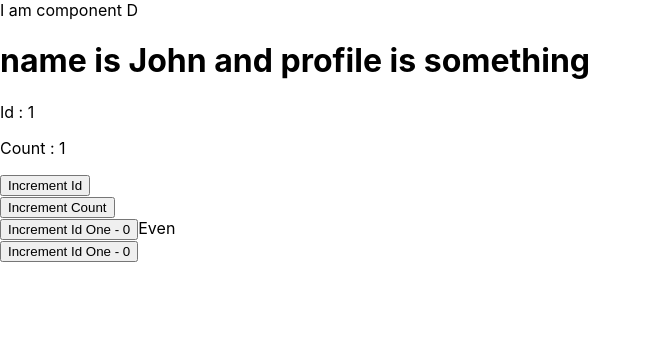
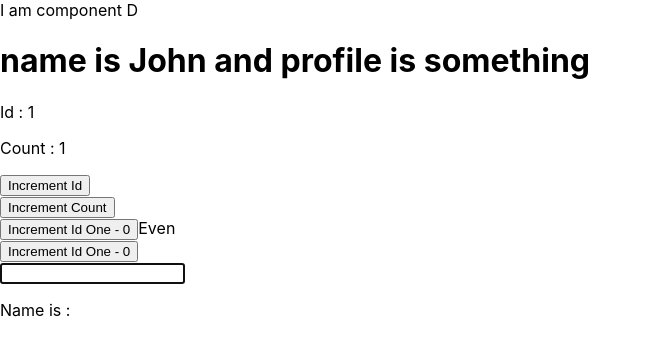
Before and after one commit to 1ibrahimtsc/prac-reactjs, a React (Create React App) app: page / in a window 1280 px wide. Shown: the top 356 px of the page, without its empty margins (0-651 px from the left). Built offline with nearby package versions, Linux system fonts and the light colour scheme.

Commit message:
useRef hook part1

```diff
--- a/src/App.js
+++ b/src/App.js
@@ -8,6 +8,7 @@ import FetchData from './components/FetchData';
 import ComponentA from './components/ComponentA';
 import ParentComp from './components/ParentComp';
 import Usememohook from './components/Usememohook';
+import Input from './components/Input';
 
 export const UserContext = React.createContext()
 export const ProfileContext = React.createContext()
@@ -27,6 +28,7 @@ function App() {
      </UserContext.Provider>
      <ParentComp />
      <Usememohook />
+     <Input />
    </div>
  )
 }
--- /dev/null
+++ b/src/components/Input.jsx
@@ -0,0 +1,21 @@
+import React, {useState, useRef, useEffect } from 'react';
+
+const Input = () => {
+    const [name, setName] = useState("")
+
+    const inputRef = useRef(null)
+
+    useEffect(()=> {
+      inputRef.current.focus()
+    }, [])
+
+    return (
+        <div>
+            <input ref={inputRef} onChange={() => setName(inputRef.current.value)}
+            type="text" />
+            <p> Name is : {name}</p>
+        </div>
+    )
+}
+
+export default Input;
```
